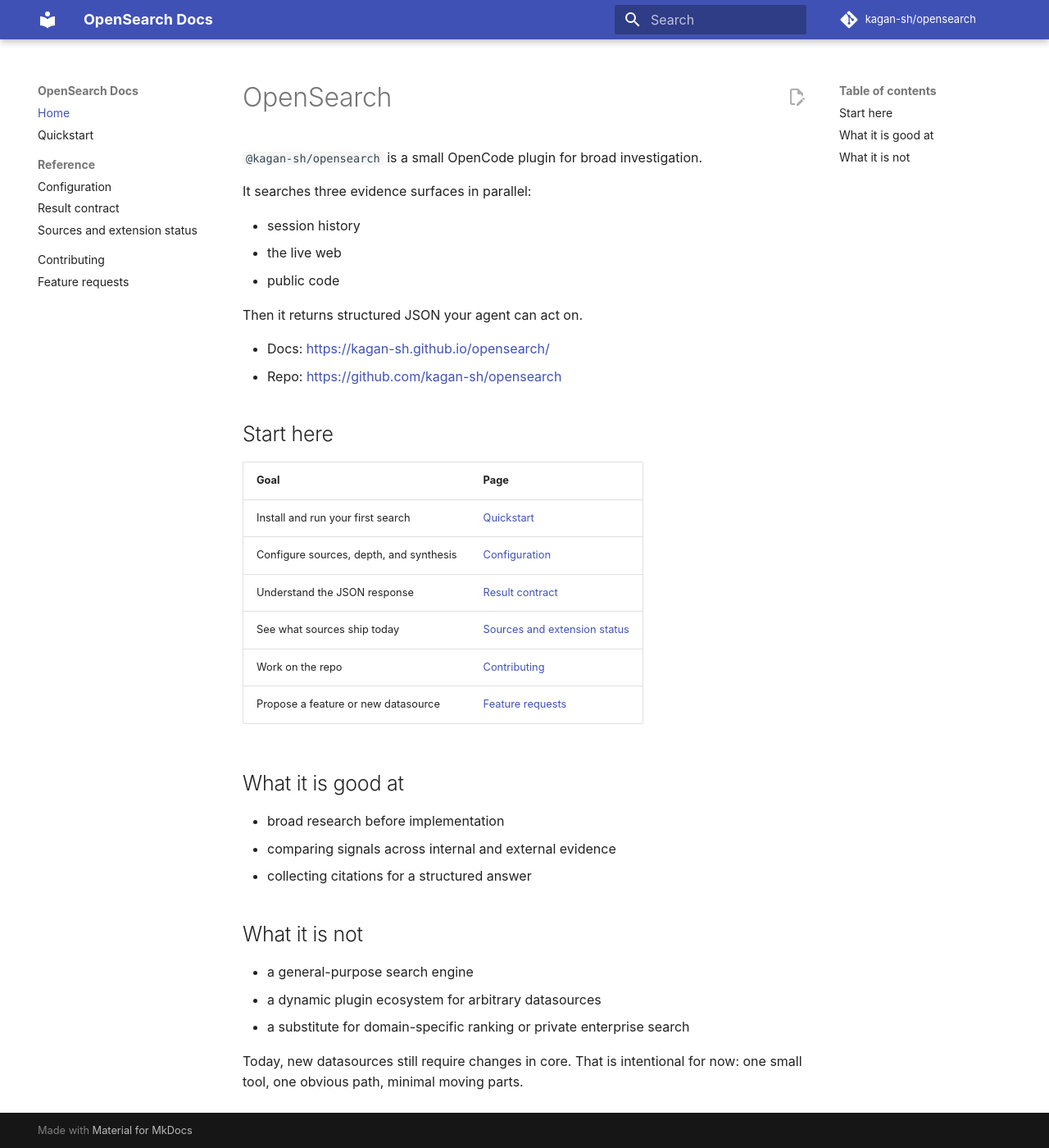
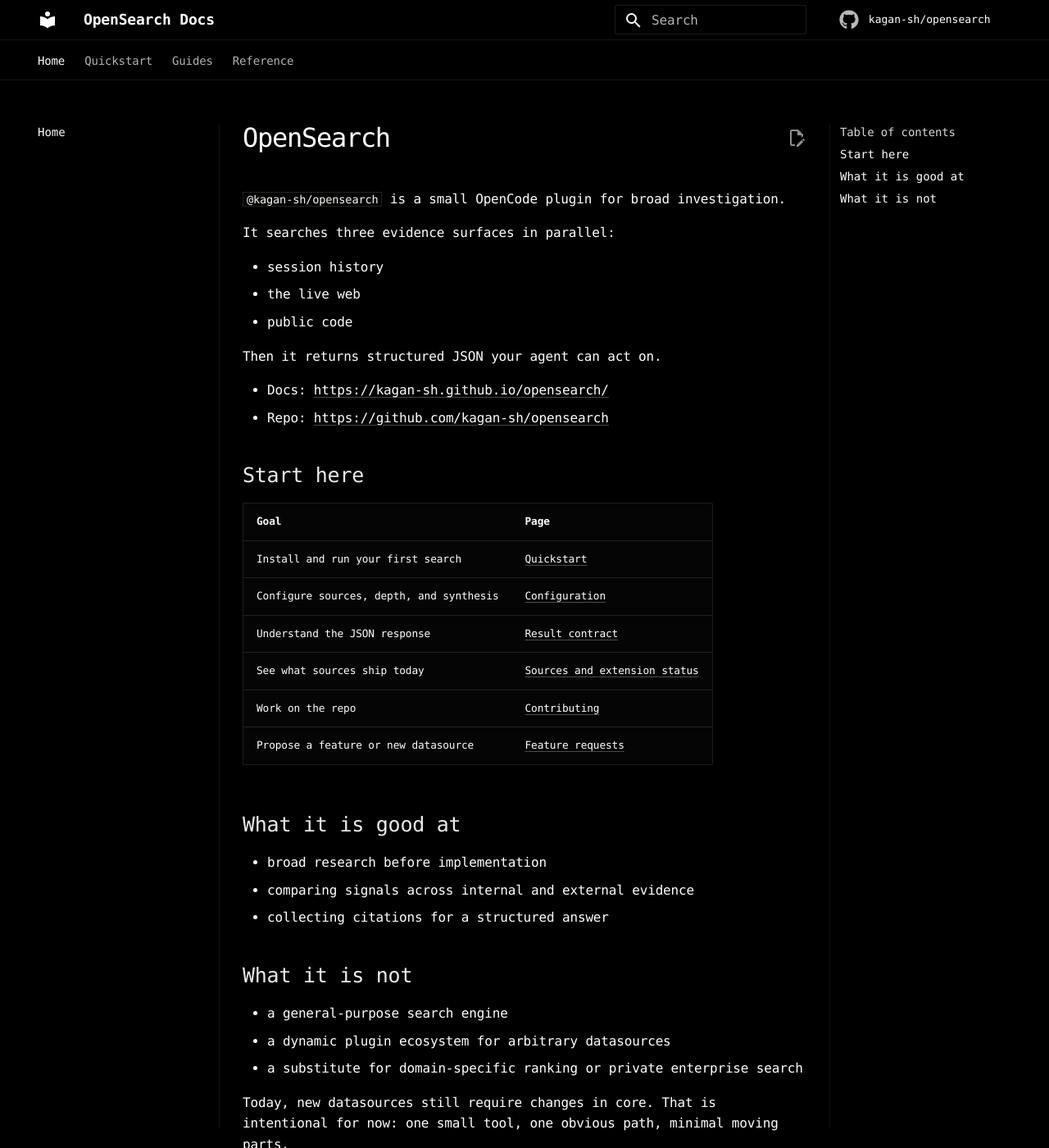
Before and after one commit to kagan-sh/opensearch, an MkDocs documentation site: the page built from docs/index.md, in a window 1280 px wide and 1400 px high. Shown: the whole window at 82% size. Built offline with MkDocs 1.6.1 and Material for MkDocs 9.7.7, drawn with Linux system fonts in a browser that asks for light colours; comment, search, counter and statistics services are not loaded; some of the changed text lies outside the part shown.

Commit message:
docs: reorganize and restyle the docs site
Ultraworked with [Sisyphus](https://github.com/code-yeongyu/oh-my-opencode)

Co-authored-by: Sisyphus <clio-agent@sisyphuslabs.ai>

```diff
--- a/docs/index.md
+++ b/docs/index.md
@@ -26,8 +26,8 @@
 | Configure sources, depth, and synthesis | [Configuration](reference/configuration.md) |
 | Understand the JSON response | [Result contract](reference/result-contract.md) |
 | See what sources ship today | [Sources and extension status](reference/sources.md) |
-| Work on the repo | [Contributing](contributing.md) |
-| Propose a feature or new datasource | [Feature requests](feature-requests.md) |
+| Work on the repo | [Contributing](guides/contributing.md) |
+| Propose a feature or new datasource | [Feature requests](guides/feature-requests.md) |
 
 ## What it is good at
 
--- /dev/null
+++ b/docs/stylesheets/extra.css
@@ -0,0 +1,191 @@
+:root {
+  --md-text-font: ui-monospace, SFMono-Regular, Menlo, Monaco, Consolas, "Liberation Mono", "Courier New", monospace;
+  --md-code-font: ui-monospace, SFMono-Regular, Menlo, Monaco, Consolas, "Liberation Mono", "Courier New", monospace;
+}
+
+[data-md-color-scheme="slate"] {
+  --md-hue: 210;
+  --md-default-bg-color: #000000;
+  --md-default-bg-color--light: #050505;
+  --md-default-bg-color--lighter: #0a0a0a;
+  --md-default-bg-color--lightest: #111111;
+  --md-default-fg-color: #ffffff;
+  --md-default-fg-color--light: rgba(255, 255, 255, 0.84);
+  --md-default-fg-color--lighter: rgba(255, 255, 255, 0.56);
+  --md-default-fg-color--lightest: rgba(255, 255, 255, 0.16);
+  --md-primary-fg-color: #000000;
+  --md-primary-fg-color--light: #000000;
+  --md-primary-fg-color--dark: #000000;
+  --md-accent-fg-color: #ffffff;
+  --md-accent-fg-color--transparent: rgba(255, 255, 255, 0.12);
+  --md-code-bg-color: #030303;
+  --md-code-fg-color: #f8f8f2;
+  --md-typeset-a-color: #ffffff;
+}
+
+html,
+body,
+input,
+button,
+textarea,
+select {
+  font-variant-ligatures: none;
+}
+
+.md-header,
+.md-tabs {
+  background: #000000;
+  box-shadow: none;
+  border-bottom: 1px solid rgba(255, 255, 255, 0.08);
+}
+
+.md-main,
+.md-main__inner,
+.md-content,
+.md-content__inner,
+.md-sidebar,
+.md-search__form,
+.md-search__input,
+.md-search-result,
+.md-dialog,
+.md-typeset table:not([class]) {
+  background: transparent;
+}
+
+.md-sidebar--primary .md-sidebar__scrollwrap {
+  border-right: 1px solid rgba(255, 255, 255, 0.08);
+}
+
+.md-sidebar--secondary .md-sidebar__scrollwrap {
+  border-left: 1px solid rgba(255, 255, 255, 0.08);
+}
+
+.md-nav__title,
+.md-tabs__link,
+.md-header__title,
+.md-search__input::placeholder,
+.md-typeset,
+.md-typeset p,
+.md-typeset li,
+.md-typeset td,
+.md-typeset th {
+  letter-spacing: -0.01em;
+}
+
+.md-typeset h1,
+.md-typeset h2,
+.md-typeset h3,
+.md-typeset h4,
+.md-typeset h5,
+.md-typeset h6,
+.md-nav__title,
+.md-nav__link,
+.md-tabs__link,
+.md-header__title {
+  font-family: var(--md-text-font);
+  font-weight: 500;
+}
+
+.md-typeset h1 {
+  color: #ffffff;
+  letter-spacing: -0.04em;
+}
+
+.md-typeset h2,
+.md-typeset h3,
+.md-typeset h4,
+.md-typeset h5,
+.md-typeset h6 {
+  color: rgba(255, 255, 255, 0.92);
+}
+
+.md-typeset a {
+  color: #ffffff;
+  text-decoration: underline;
+  text-decoration-color: rgba(255, 255, 255, 0.28);
+  text-underline-offset: 0.2em;
+}
+
+.md-typeset a:hover {
+  text-decoration-color: rgba(255, 255, 255, 0.72);
+}
+
+.md-typeset code,
+.md-typeset pre,
+.highlight pre,
+.highlight code,
+.md-typeset kbd {
+  border-radius: 0;
+}
+
+.md-typeset code,
+.md-typeset kbd {
+  border: 1px solid rgba(255, 255, 255, 0.12);
+}
+
+.highlight,
+.highlighttable,
+.md-typeset pre > code,
+.md-typeset .admonition,
+.md-typeset details,
+.md-typeset table:not([class]),
+.md-search__form,
+.md-search-result__meta,
+.md-search-result__list {
+  border: 1px solid rgba(255, 255, 255, 0.1);
+  box-shadow: none;
+}
+
+.md-typeset .admonition,
+.md-typeset details,
+.md-typeset table:not([class]),
+.highlight,
+.highlighttable {
+  background: rgba(255, 255, 255, 0.02);
+}
+
+.md-typeset .admonition-title,
+.md-typeset summary {
+  background: rgba(255, 255, 255, 0.04);
+}
+
+.md-typeset hr {
+  border-bottom-color: rgba(255, 255, 255, 0.08);
+}
+
+.md-top,
+.md-typeset .headerlink,
+.md-search__icon,
+.md-source__icon,
+.md-content__button {
+  color: rgba(255, 255, 255, 0.72);
+}
+
+.md-top:hover,
+.md-content__button:hover,
+.md-search__icon:hover,
+.md-source:hover,
+.md-tabs__link--active,
+.md-nav__link--active,
+.md-nav__link:hover {
+  color: #ffffff;
+}
+
+.md-footer {
+  background: #000000;
+  border-top: 1px solid rgba(255, 255, 255, 0.08);
+}
+
+.md-footer-meta {
+  background: #000000;
+}
+
+.footer-stars {
+  display: inline-flex;
+  margin-left: 0.5rem;
+  vertical-align: middle;
+}
+
+.footer-stars img {
+  filter: grayscale(1) contrast(1.08);
+}
--- a/mkdocs.yml
+++ b/mkdocs.yml
@@ -10,17 +10,44 @@
 
 theme:
   name: material
+  icon:
+    repo: fontawesome/brands/github
   font: false
+  palette:
+    scheme: slate
+    primary: custom
+    accent: custom
   features:
+    - navigation.tabs
     - navigation.sections
     - navigation.top
+    - navigation.footer
     - search.highlight
     - search.suggest
     - content.code.copy
     - content.action.edit
 
+extra_css:
+  - stylesheets/extra.css
+
+extra:
+  social:
+    - icon: fontawesome/brands/github
+      link: https://github.com/kagan-sh/opensearch
+    - icon: fontawesome/brands/npm
+      link: https://www.npmjs.com/package/@kagan-sh/opensearch
+  generator: false
+
+copyright: >
+  Released under the <a href="https://github.com/kagan-sh/opensearch/blob/main/LICENSE" target="_blank">MIT License</a>.
+  <span class="footer-stars"><a href="https://github.com/kagan-sh/opensearch/stargazers" target="_blank"><img alt="GitHub stars" src="https://img.shields.io/github/stars/kagan-sh/opensearch?style=social"></a></span>
+
 plugins:
   - search
+  - redirects:
+      redirect_maps:
+        contributing.md: guides/contributing.md
+        feature-requests.md: guides/feature-requests.md
 
 markdown_extensions:
   - admonition
@@ -37,9 +64,10 @@
 nav:
   - Home: index.md
   - Quickstart: quickstart.md
+  - Guides:
+      - Contributing: guides/contributing.md
+      - Feature requests: guides/feature-requests.md
   - Reference:
       - Configuration: reference/configuration.md
       - Result contract: reference/result-contract.md
       - Sources and extension status: reference/sources.md
-  - Contributing: contributing.md
-  - Feature requests: feature-requests.md
--- a/requirements-docs.txt
+++ b/requirements-docs.txt
@@ -1,2 +1,3 @@
 mkdocs>=1.6.1,<2.0.0
 mkdocs-material>=9.6.0,<10.0.0
+mkdocs-redirects>=1.2.2,<2.0.0
```
Also changed, not shown: docs/contributing.md (deleted, +0 -68 lines), docs/feature-requests.md (deleted, +0 -53 lines), docs/guides/contributing.md (added, +49 -0 lines), docs/guides/feature-requests.md (added, +37 -0 lines), docs/reference/sources.md (+1 -1 lines).
